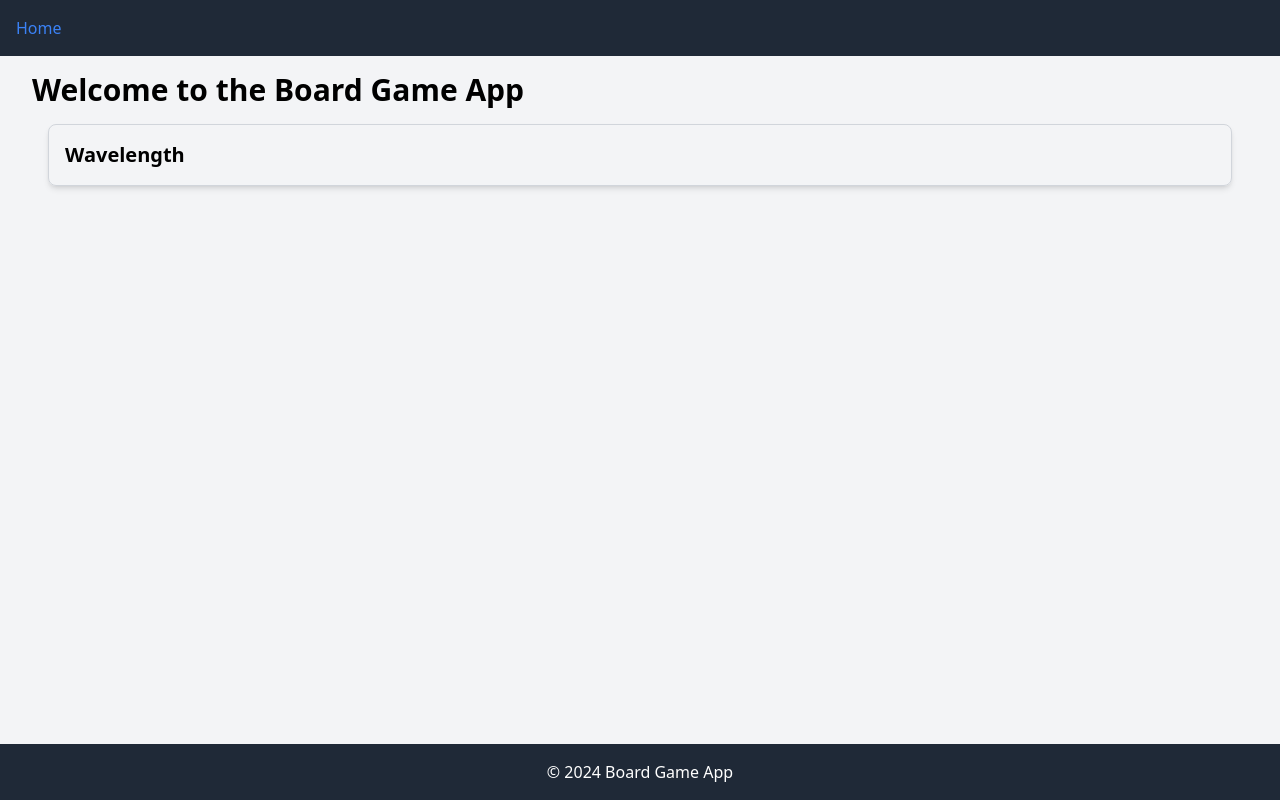
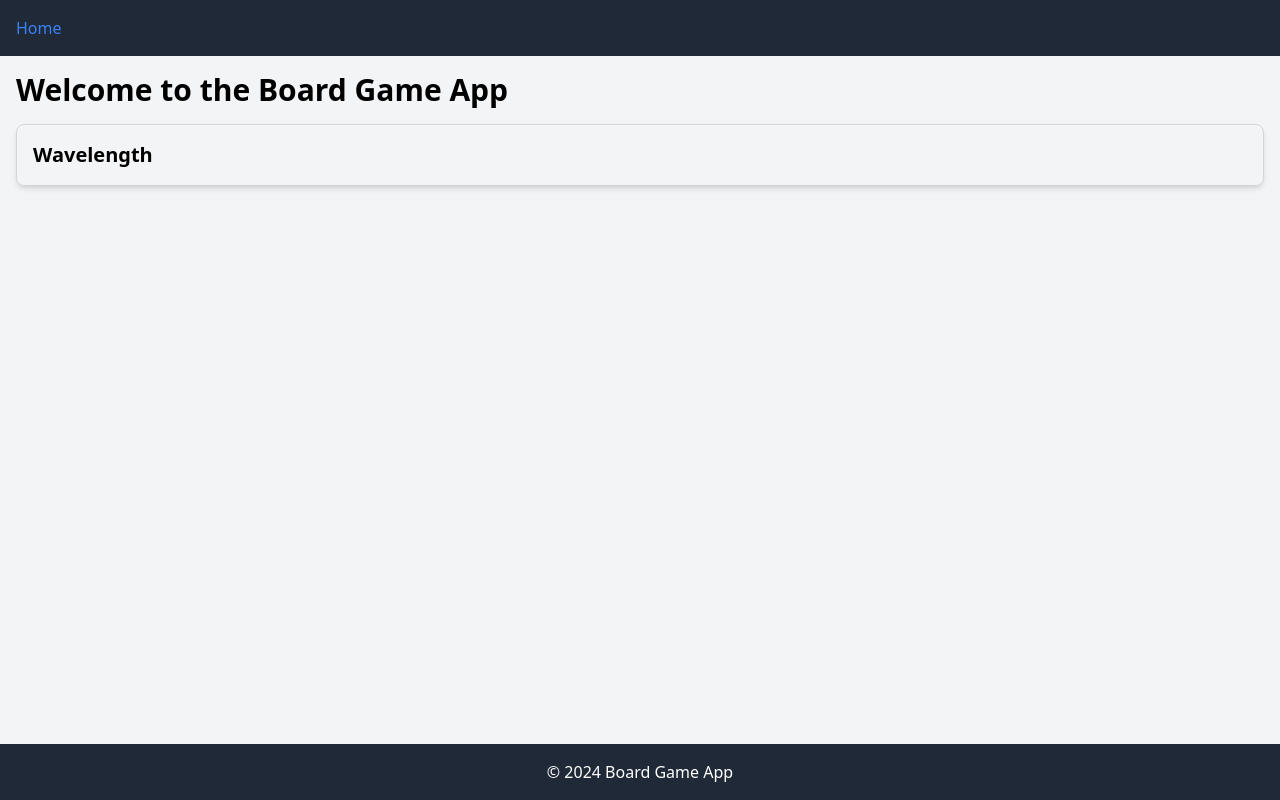
Before and after one commit to psh320/boardgame, a Next.js app: page / in a window 1280 px wide. Built offline with nearby package versions, Linux system fonts and the light colour scheme.

Commit message:
update styles

```diff
--- a/app/globals.css
+++ b/app/globals.css
@@ -4,7 +4,7 @@
 @tailwind utilities;
 
 body {
-  @apply bg-gray-100 text-base leading-normal;
+  @apply bg-gray-100 text-base leading-normal flex flex-col min-h-screen;
 }
 
 a {
--- a/app/page.tsx
+++ b/app/page.tsx
@@ -6,7 +6,7 @@ import { Card } from "../components/Card";
 
 const Home: React.FC = () => {
   return (
-    <div className="mx-4">
+    <div>
       <h1 className="text-3xl font-bold mb-4">Welcome to the Board Game App</h1>
       <Card gameName="Wavelength" link="/wavelength" />
       {/* Add more Card components for other games here */}
--- a/app/wavelength/page.tsx
+++ b/app/wavelength/page.tsx
@@ -3,7 +3,7 @@ import React from "react";
 
 const WavelengthPage: React.FC = () => {
   return (
-    <div className="mx-4">
+    <div>
       <h1 className="text-3xl font-bold mb-4">Wavelength</h1>
       <p>Details about the Wavelength board game go here.</p>
     </div>
--- a/components/Card.tsx
+++ b/components/Card.tsx
@@ -18,7 +18,7 @@ export const Card: React.FC<CardProps> = ({ gameName, link }) => {
   return (
     <div
       onClick={handleClick}
-      className="border border-gray-300 p-4 m-4 cursor-pointer rounded-lg shadow-md hover:bg-gray-200"
+      className="border border-gray-300 p-4 cursor-pointer rounded-lg shadow-md hover:bg-gray-200"
     >
       <h2 className="text-xl font-semibold">{gameName}</h2>
     </div>
```
